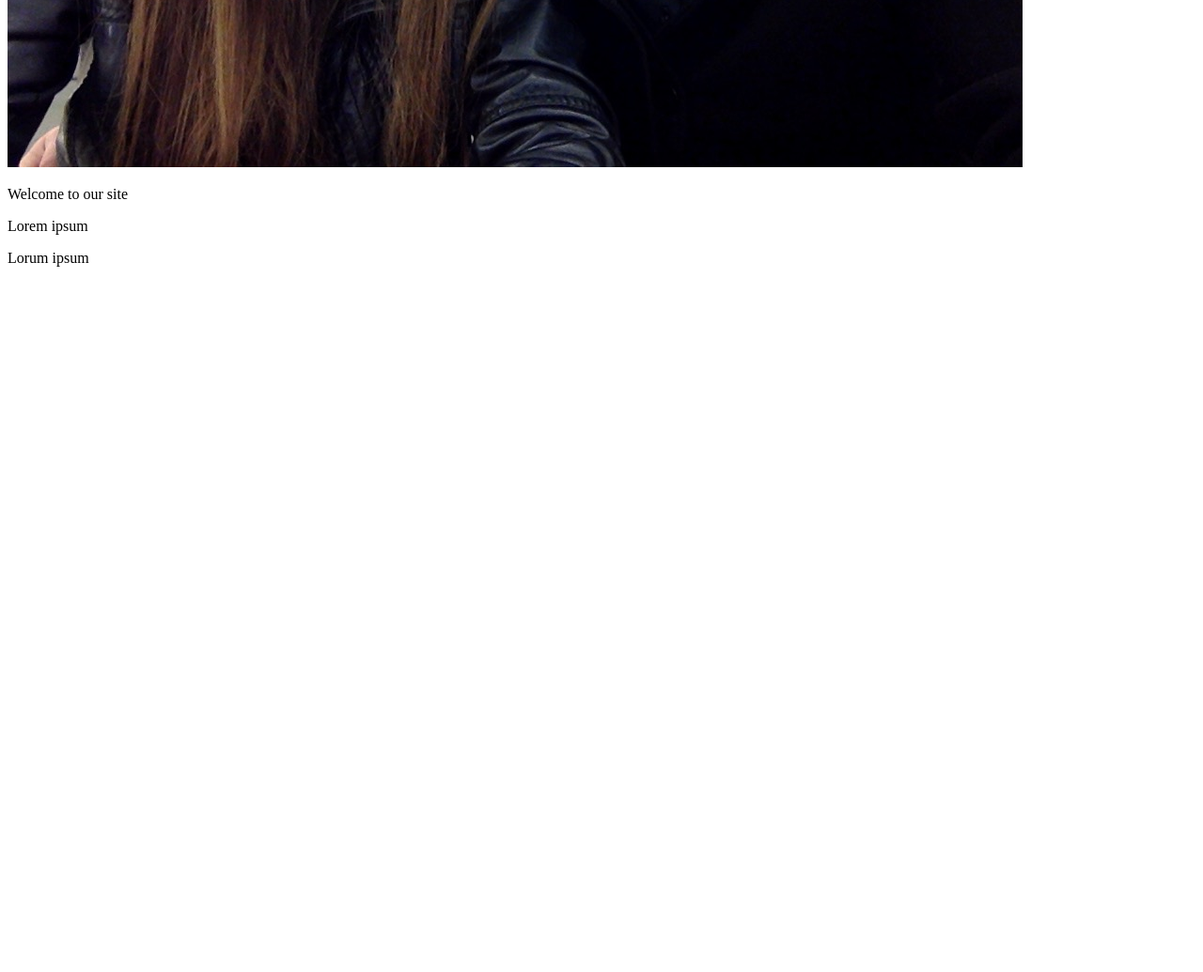
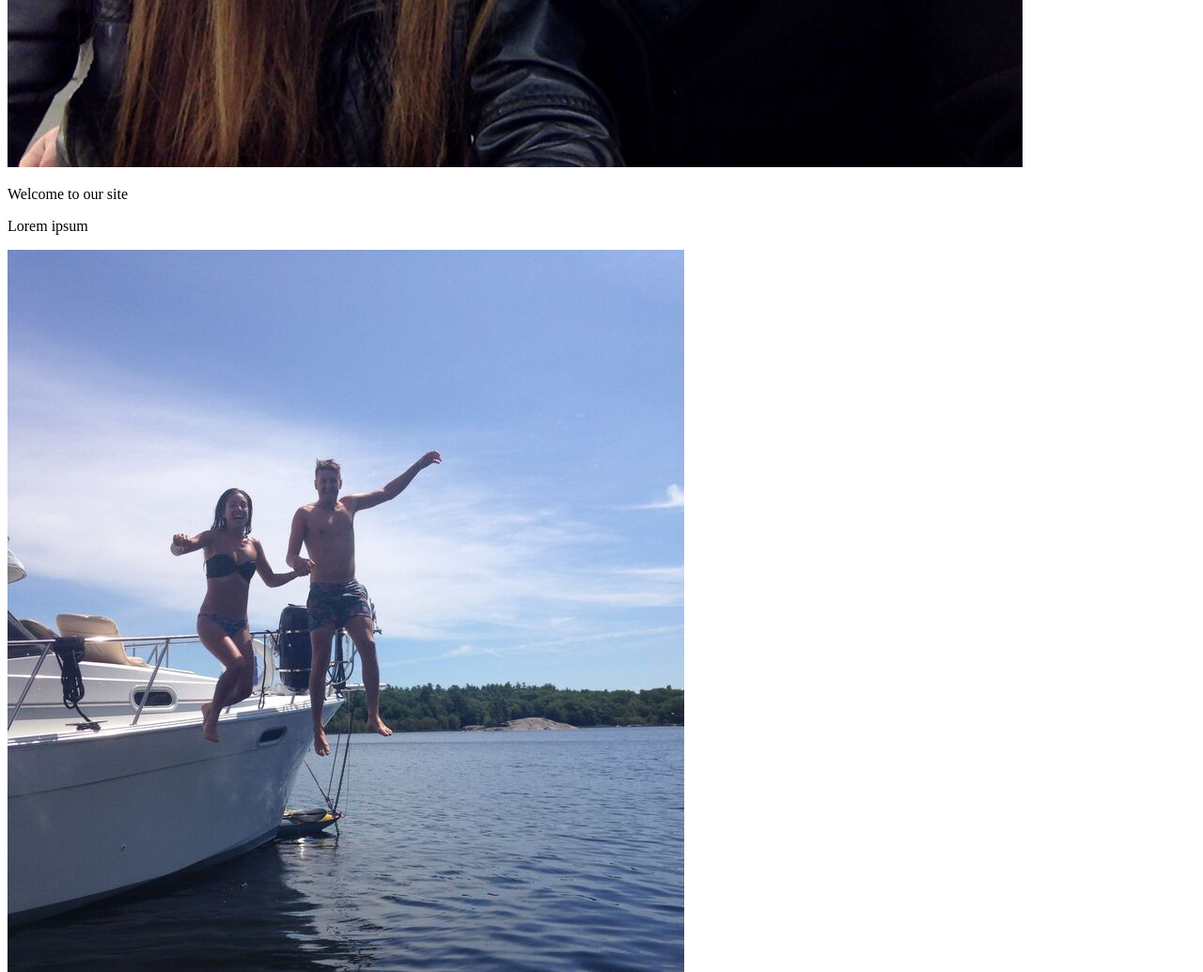
Before and after one commit to colin-SC-calvert/AC-website, a plain HTML site: page index.html in a window 1280 px wide. Shown: the part 550-1585 px from the top of the page at 94% size. Before the commit the page ends 850 px from the top, so only its background shows below. Drawn offline with Linux system fonts and the light colour scheme; files whose address does not match are found by name.

Commit message:
Added another image to homepage

```diff
--- a/index.html
+++ b/index.html
@@ -11,6 +11,7 @@
 	<p>Welcome to our site</p>
 
 	<p>Lorem ipsum</p>
+<img src="C:\Users\colin.calvert\Desktop\AC-website\img\boat jump.jpg" alt="Alyssa and Colin jump off a boat">
 	<p>Lorum ipsum</p>
 
 </body>
```
Also changed, not shown: img/boat jump.jpg (added).
